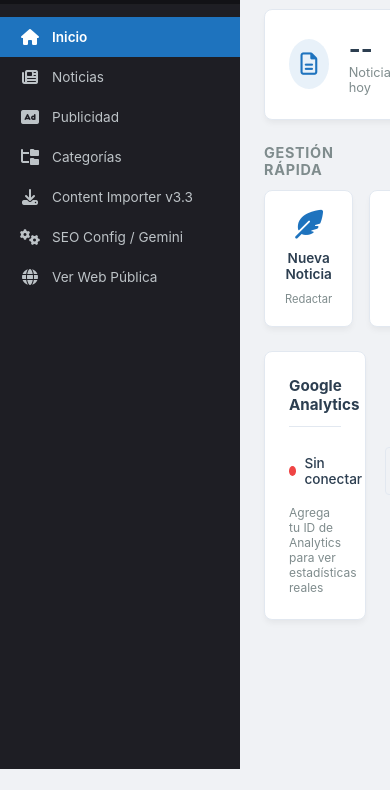
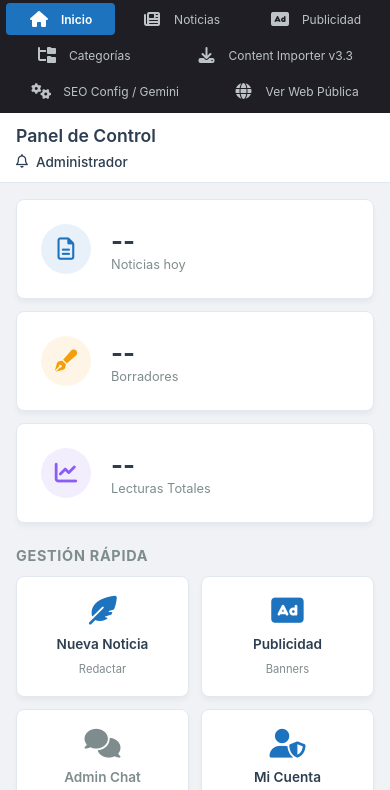
Before and after one commit to testpehuenia-ship-it/pehueniaonline, a website: page public/admin/index.html in a window 390 px wide. Shown: the part 75-865 px from the top of the page. Before the commit the page ends 844 px from the top, so only its background shows below. Drawn offline with Linux system fonts and the light colour scheme.

Commit message:
style: fix mobile responsiveness for public page and admin panel

```diff
--- a/public/admin/admin.css
+++ b/public/admin/admin.css
@@ -475,3 +475,90 @@ body {
   from { opacity: 0; transform: scale(0.95); }
   to { opacity: 1; transform: scale(1); }
 }
+
+/* ==========================================
+   7. RESPONSIVIDAD (Media Queries)
+   ========================================== */
+@media (max-width: 768px) {
+  body {
+    flex-direction: column;
+  }
+
+  .admin-sidebar {
+    width: 100%;
+    height: auto;
+  }
+
+  .sidebar-brand {
+    padding: 16px;
+  }
+
+  .sidebar-menu {
+    display: flex;
+    flex-wrap: wrap;
+    padding: 6px;
+    gap: 4px;
+  }
+
+  .sidebar-menu li {
+    flex: 1 1 auto;
+  }
+
+  .sidebar-menu li a {
+    padding: 8px 12px;
+    justify-content: center;
+    font-size: 0.75rem;
+    border-radius: 4px;
+  }
+
+  .admin-header {
+    padding: 12px 16px;
+    height: auto;
+    flex-direction: column;
+    gap: 8px;
+    align-items: flex-start;
+  }
+
+  .admin-main {
+    padding: 16px;
+  }
+
+  .stats-grid {
+    grid-template-columns: 1fr;
+    gap: 12px;
+  }
+
+  .quick-actions-grid {
+    grid-template-columns: repeat(2, 1fr);
+    gap: 12px;
+  }
+
+  .analytics-content {
+    flex-direction: column;
+    align-items: flex-start;
+    gap: 12px;
+  }
+
+  .panel-header {
+    flex-direction: column;
+    align-items: flex-start;
+    gap: 10px;
+  }
+
+  /* Adaptación de tablas en móviles */
+  .admin-table th,
+  .admin-table td {
+    padding: 10px 8px;
+    font-size: 0.75rem;
+  }
+
+  /* Convertir formularios inline-grid de 2 cols en grid de una sola columna */
+  div[style*="display: grid"][style*="grid-template-columns: 1fr 1fr"] {
+    grid-template-columns: 1fr !important;
+    gap: 12px !important;
+  }
+
+  .modal-content {
+    max-height: 95vh;
+  }
+}
--- a/public/css/style.css
+++ b/public/css/style.css
@@ -67,6 +67,11 @@ body.dark-theme {
   box-sizing: border-box;
   margin: 0;
   padding: 0;
+}
+
+html, body {
+  overflow-x: hidden;
+  width: 100%;
 }
 
 body {
@@ -1278,14 +1283,29 @@ img {
   }
 
   .dropdown-menu {
+    display: none;
     position: static;
-    opacity: 1;
-    visibility: visible;
+    opacity: 0;
+    visibility: hidden;
     box-shadow: none;
     border: none;
     transform: none;
     padding-left: 20px;
     background-color: var(--bg-primary);
+  }
+
+  .dropdown.open .dropdown-menu {
+    display: block;
+    opacity: 1;
+    visibility: visible;
+  }
+
+  .nav-search input {
+    width: 90px;
+  }
+
+  .nav-search input:focus {
+    width: 130px;
   }
 
   .hero-grid {
```
